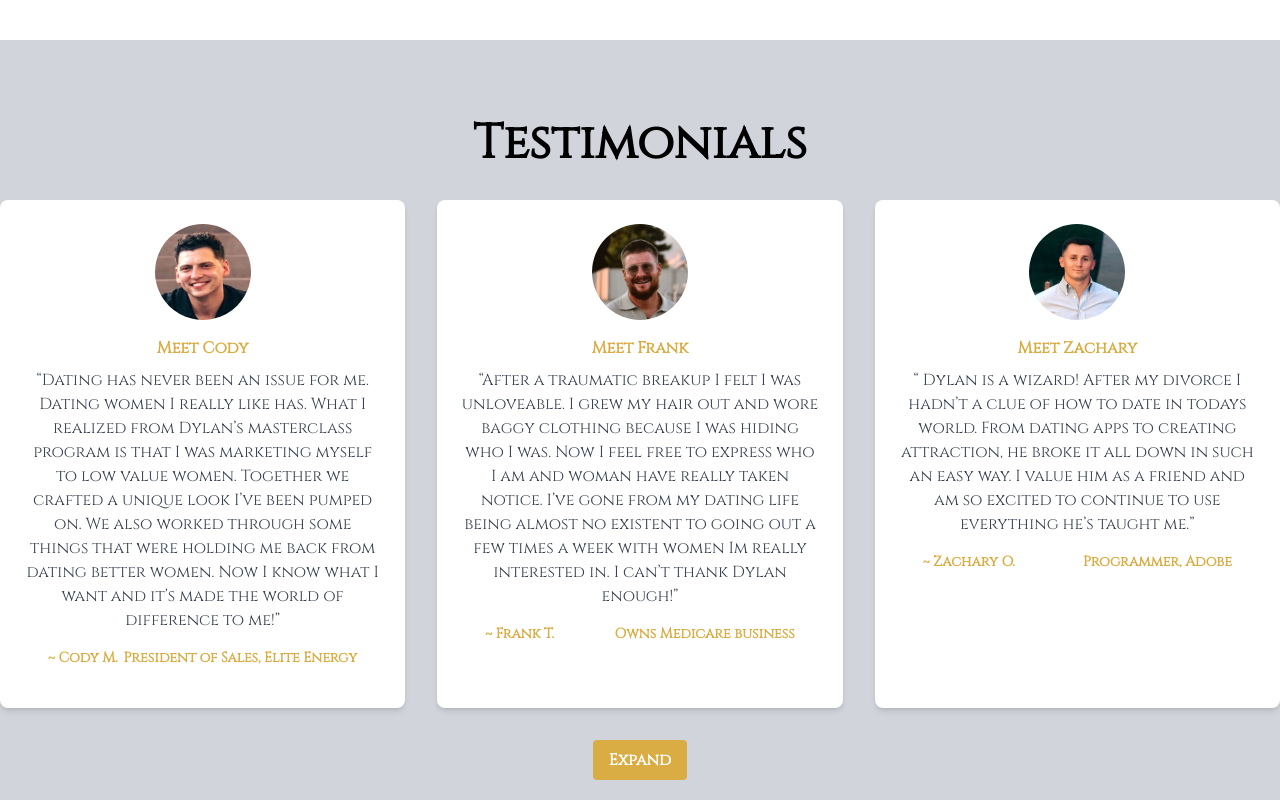
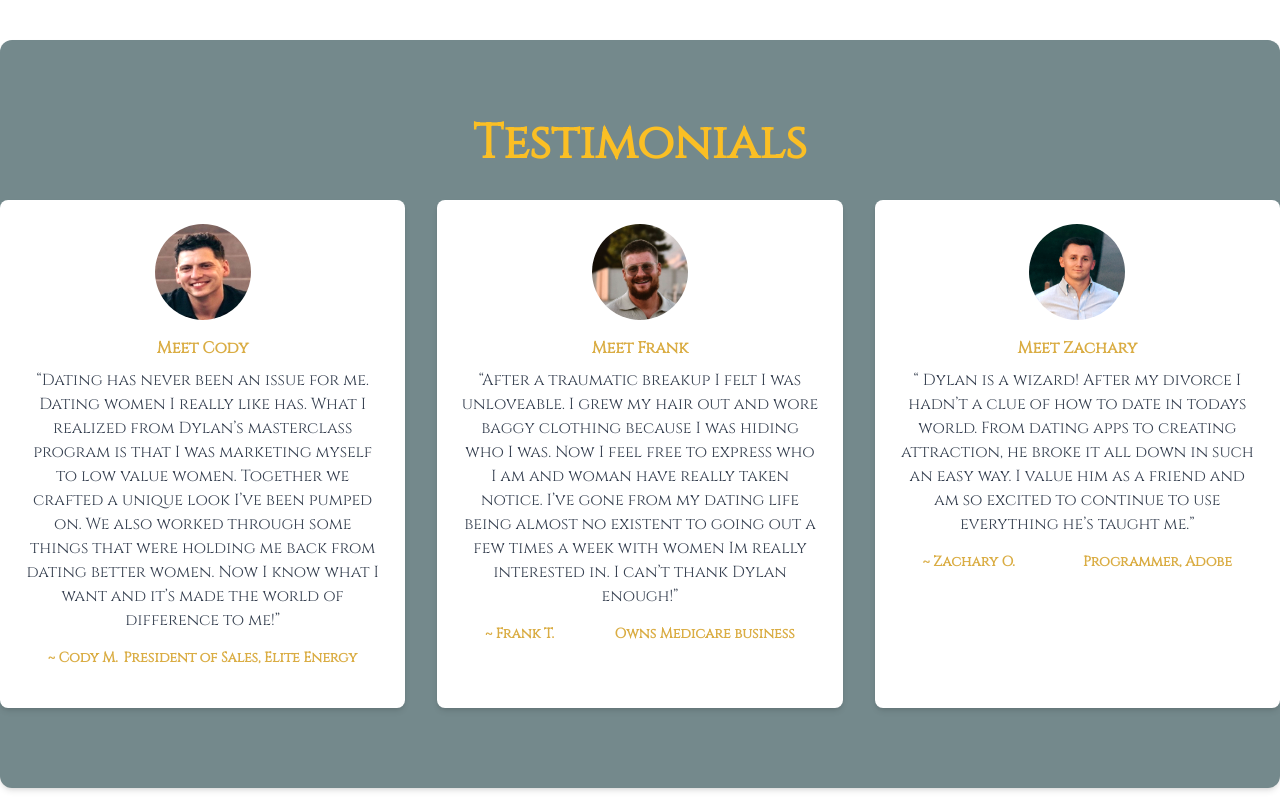
Before and after one commit to joshw1217/dylan-kelly, a React (Create React App) app in the folder dylan-kelly/: page / in a window 1280 px wide. Shown: the part 1720-2520 px from the top of the page. Built offline with nearby package versions, Linux system fonts and the light colour scheme.

Commit message:
Change testimonial color, temporarily disable button while the rest of the content comes

```diff
--- a/dylan-kelly/src/App.css
+++ b/dylan-kelly/src/App.css
@@ -5,41 +5,6 @@
 .App {
   text-align: center;
   font-family: 'Cinzel','Montserrat', Calibri, Arial;
-}
-
-.App-logo {
-  height: 40vmin;
-  pointer-events: none;
-}
-
-@media (prefers-reduced-motion: no-preference) {
-  .App-logo {
-    animation: App-logo-spin infinite 20s linear;
-  }
-}
-
-.App-header {
-  background-color: #282c34;
-  min-height: 100vh;
-  display: flex;
-  flex-direction: column;
-  align-items: center;
-  justify-content: center;
-  font-size: calc(10px + 2vmin);
-  color: white;
-}
-
-.App-link {
-  color: #61dafb;
-}
-
-@keyframes App-logo-spin {
-  from {
-    transform: rotate(0deg);
-  }
-  to {
-    transform: rotate(360deg);
-  }
 }
 
 
@@ -74,3 +39,7 @@
 .alert-border {
   background-color: #DAAD44;
 }
+
+.testimonial-background {
+  background-color: #74898c;
+}
--- a/dylan-kelly/src/Testimonials.js
+++ b/dylan-kelly/src/Testimonials.js
@@ -30,9 +30,9 @@ const Testimonials = () => {
 
 
   return (
-    <section id="Testimonials" className="bg-gray-300 py-20">
+    <section id="Testimonials" className="testimonial-background rounded-xl shadow-md py-20">
       <div className="container mx-auto">
-        <h2 className="text-5xl font-bold mb-8">Testimonials</h2>
+        <h2 className="text-5xl font-bold mb-8 text-amber-400">Testimonials</h2>
       <div className="grid grid-cols-1 md:grid-cols-3 gap-8">
       {displayedTestimonials.map((testimonial) => (
         <div className="bg-white rounded-lg shadow-md p-6 md:mx-0 mx-4" key={testimonial.id}>
@@ -53,9 +53,11 @@ const Testimonials = () => {
       ))}
       </div>
 
+
+      {/* TODO: Uncomment this button to allow expansion of testimonials
       <button className="custom-navbar-button hover:bg-amber-300 text-white font-bold mt-8 py-2 px-4 rounded" onClick={() => setExpanded(!expanded)}>
-        {expanded ? 'Collapse' : 'Expand'}
-      </button>
+        {expanded ? 'See less' : 'See more'}
+      </button>*/}
       </div>
     </section>
   );
```
